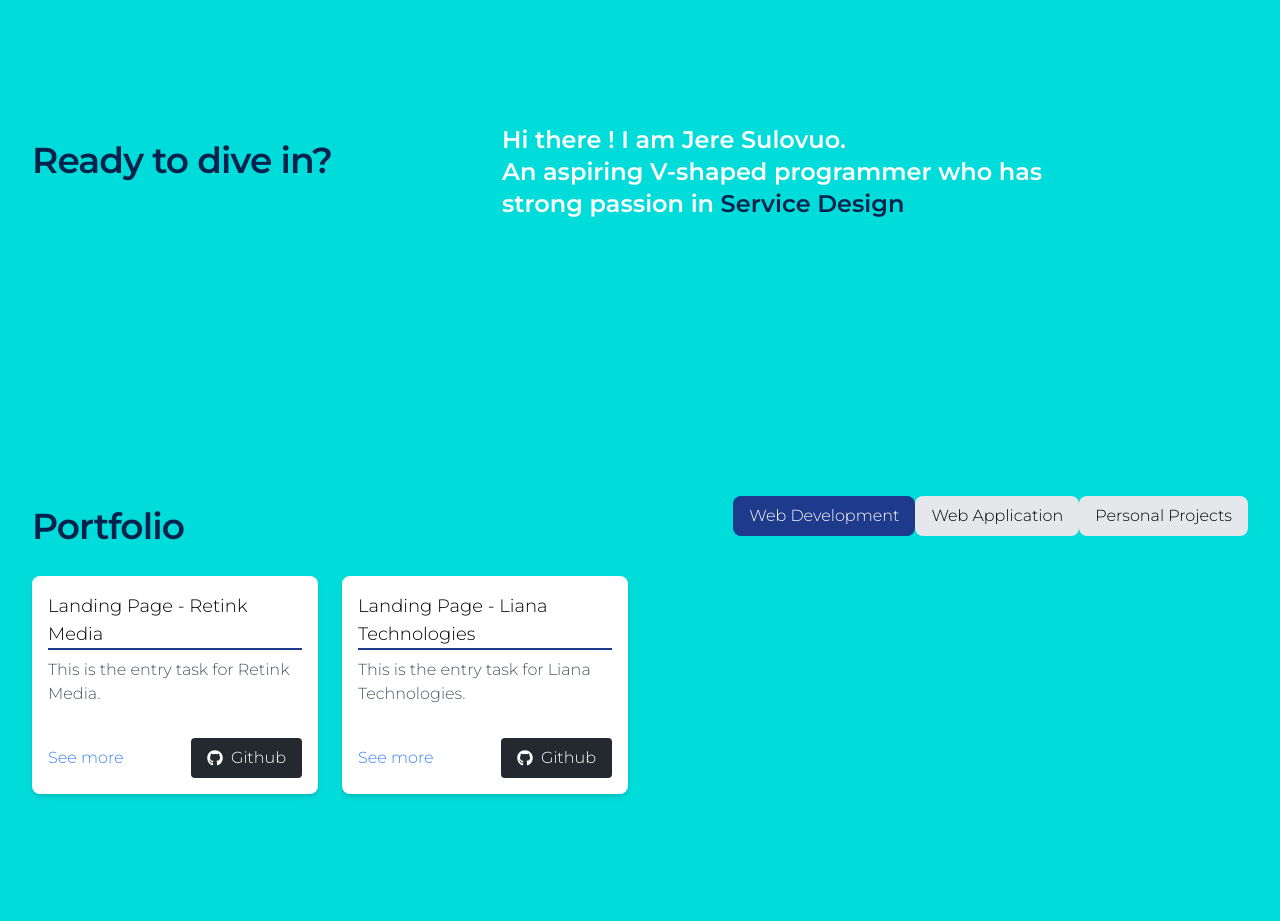
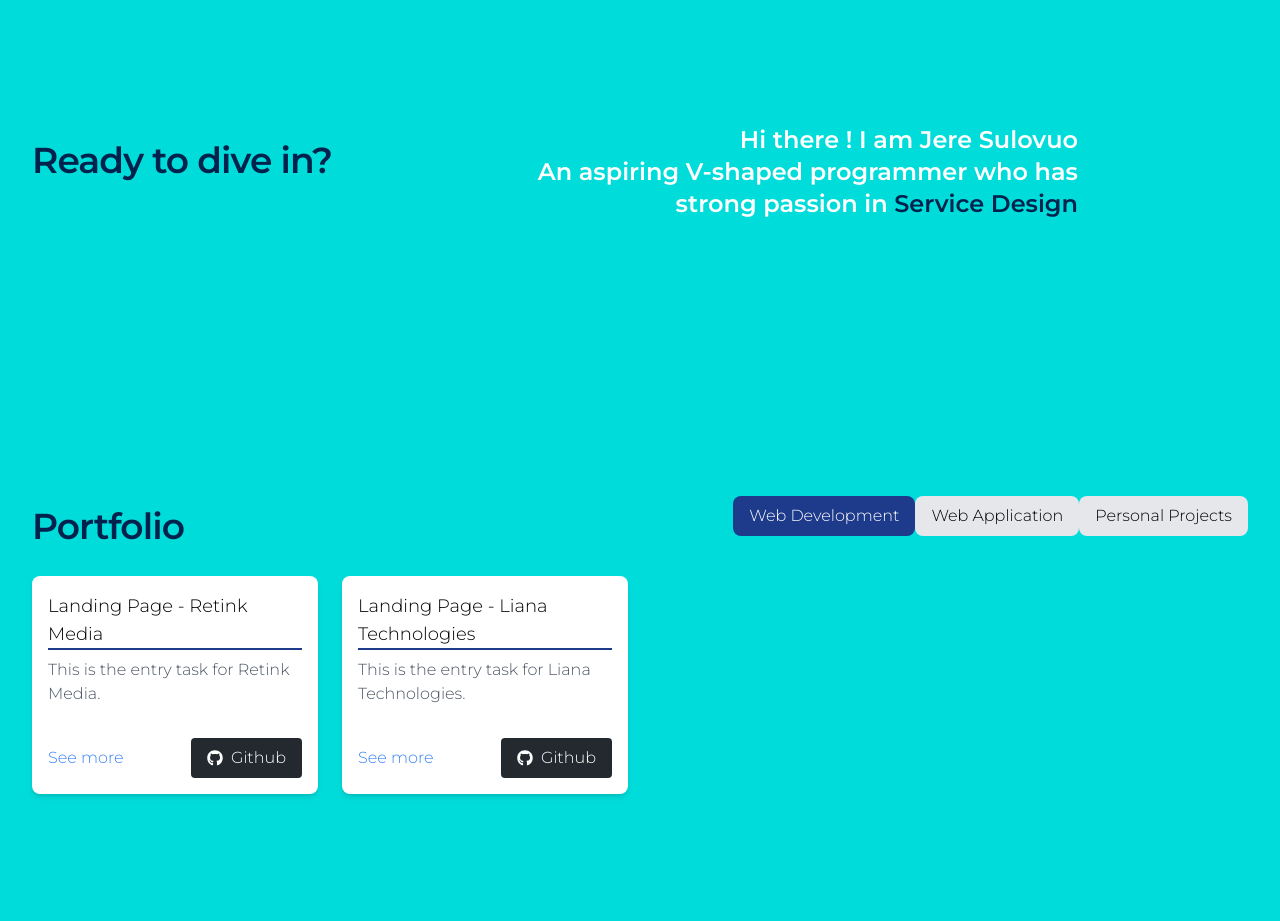
Before and after one commit to chungvuiloong/simple_portfolio, a React (Create React App) app: page / in a window 1280 px wide. Shown: the part 900-1821 px from the top of the page. Built offline with nearby package versions, Linux system fonts and the light colour scheme.

Commit message:
Changed text-center to text-end

```diff
--- a/src/component/Profile.tsx
+++ b/src/component/Profile.tsx
@@ -42,8 +42,8 @@ export default function Profile() {
                 >
                     Ready to dive in?
                 </h2>
-                <p className="font-semibold mx-auto mt-6 max-w-xl text-2xl leading-8 text-white">
-                    Hi there ! I am Jere Sulovuo. <br />
+                <p className="font-semibold mx-auto mt-6 max-w-xl text-2xl leading-8 text-white text-end">
+                    Hi there ! I am Jere Sulovuo<br/>
                     An aspiring V-shaped programmer who has strong passion in&nbsp;
                     <span className={fadeProp.fade} style={{ color: 'var(--ext-dark-blue-01)' }}>
                         {INTERESTS[wordOrder]}
```
